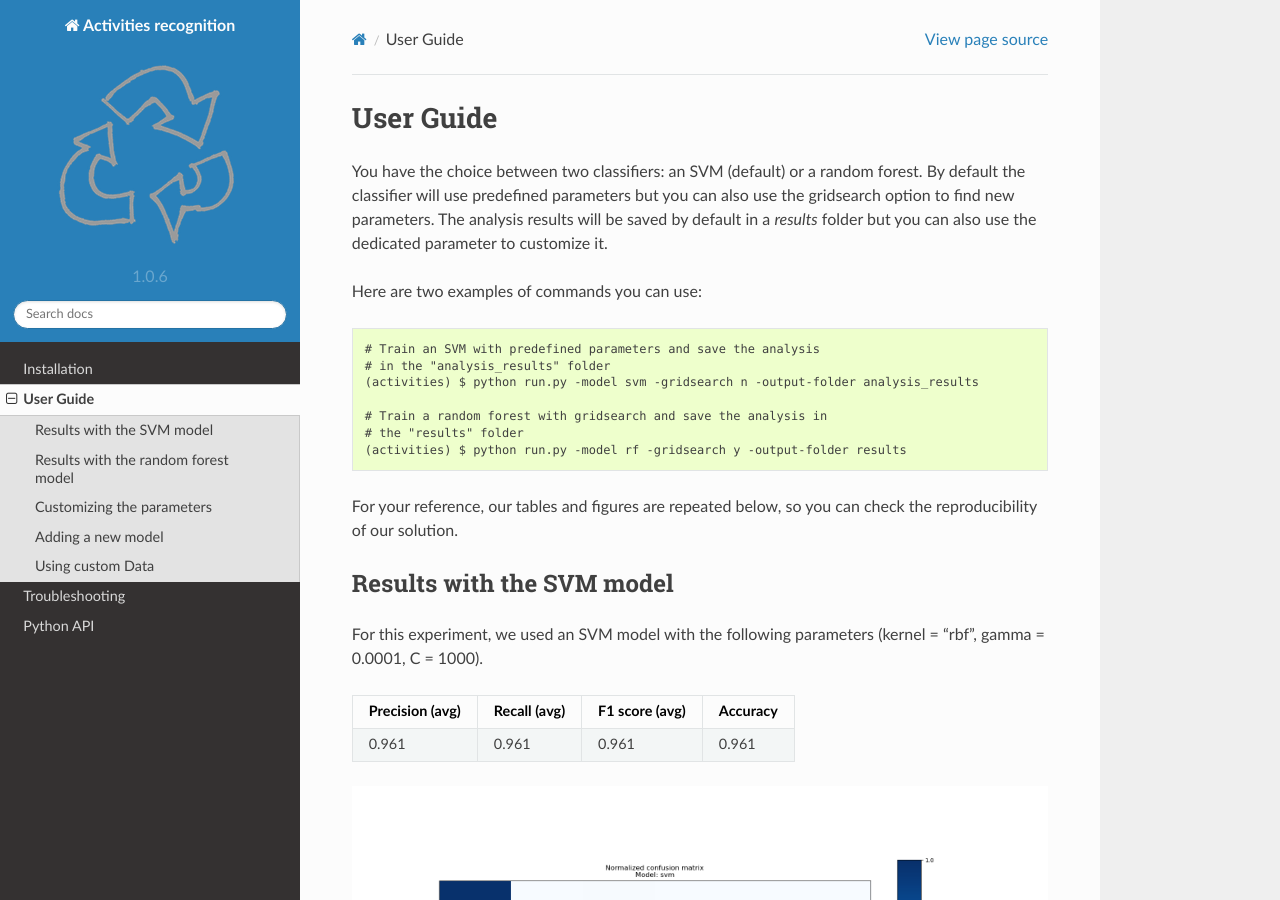
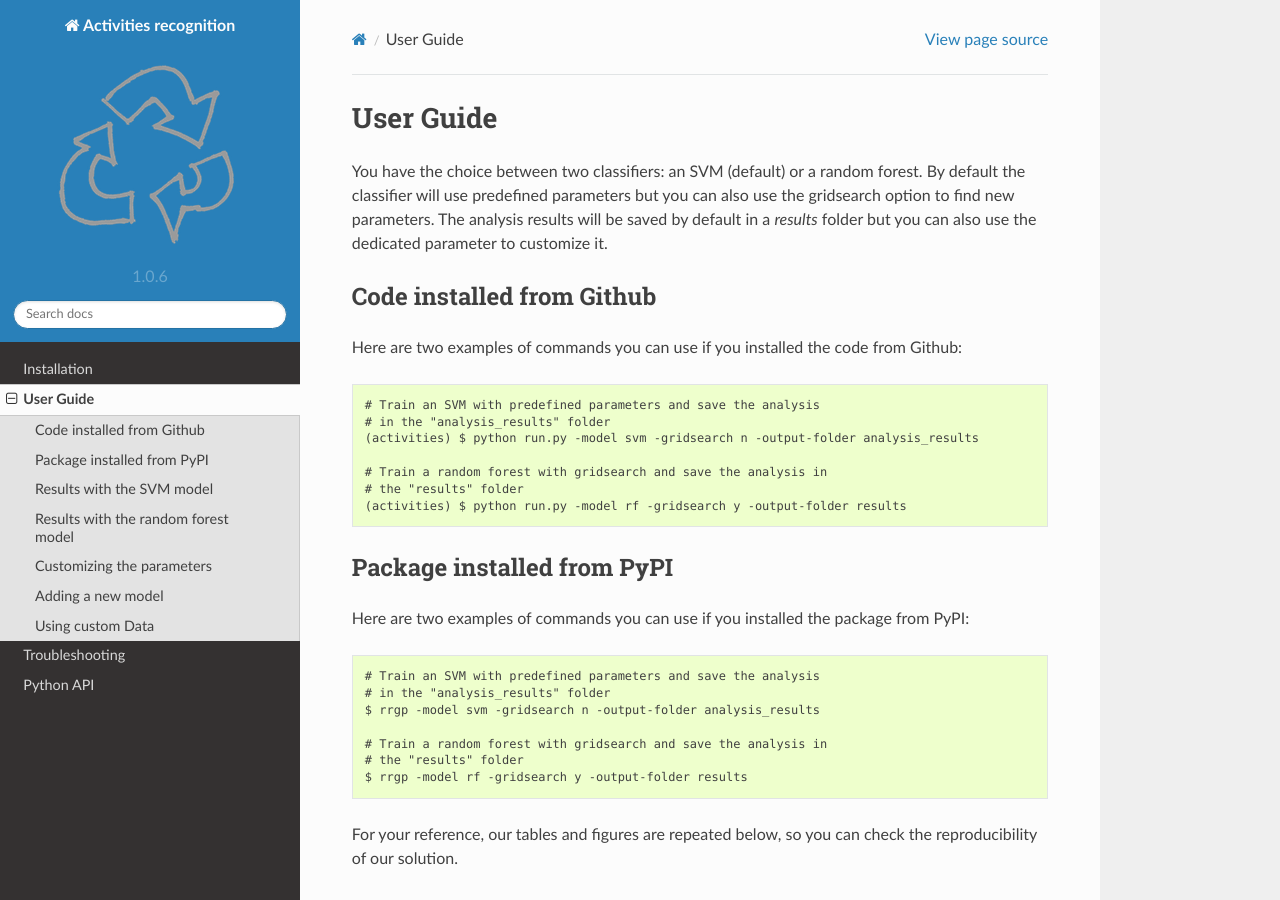
Before and after one commit to patrickaudriaz/mini-project, a Sphinx documentation site: the page built from doc/guide.rst, in a window 1280 px wide and 900 px high. Built offline with Sphinx 7.4.7 and the Read the Docs theme 2.0.0, drawn with Linux system fonts in a browser that asks for light colours; some of the changed text lies outside the part shown.

Commit message:
[doc] Add infos for PyPI install

```diff
--- a/doc/guide.rst
+++ b/doc/guide.rst
@@ -12,7 +12,11 @@ but you can also use the gridsearch option to find new parameters. The analysis
 results will be saved by default in a *results* folder but you can also use
 the dedicated parameter to customize it.
 
-Here are two examples of commands you can use::
+Code installed from Github
+--------------------------
+
+Here are two examples of commands you can use if you installed the code
+from Github::
 
     # Train an SVM with predefined parameters and save the analysis
     # in the "analysis_results" folder
@@ -21,6 +25,20 @@ Here are two examples of commands you can use::
     # Train a random forest with gridsearch and save the analysis in
     # the "results" folder
     (activities) $ python run.py -model rf -gridsearch y -output-folder results
+
+Package installed from PyPI
+---------------------------
+
+Here are two examples of commands you can use if you installed the package
+from PyPI::
+
+    # Train an SVM with predefined parameters and save the analysis
+    # in the "analysis_results" folder
+    $ rrgp -model svm -gridsearch n -output-folder analysis_results
+
+    # Train a random forest with gridsearch and save the analysis in
+    # the "results" folder
+    $ rrgp -model rf -gridsearch y -output-folder results
 
 For your reference, our tables and figures are repeated below, so you can
 check the reproducibility of our solution.
@@ -88,6 +106,13 @@ Here is an examples of command you can use to load a custom dataset::
   # and custom test data
   (activities) $ python run.py -model svm -gridsearch n -train-data data/X_train.txt -train-labels data/y_train.txt -test-data data/X_test.txt -test-labels data/y_test.txt
 
+Or if you installed the package from PyPI::
+
+  # Train an SVM with predefined parameters and use custom train data
+  # and custom test data
+  $ rrgp -model svm -gridsearch n -train-data data/X_train.txt -train-labels data/y_train.txt -test-data data/X_test.txt -test-labels data/y_test.txt
+
+
 **Dataset Formatting**
 
 Please have a look at the *UCI HAR Dataset* documentation for information about the formatting of the data. Here is a quick summary :
```
Also changed, not shown: doc/api.rst (+4 -4 lines), doc/index.rst (+11 -3 lines), doc/installation.rst (+15 -1 lines).
